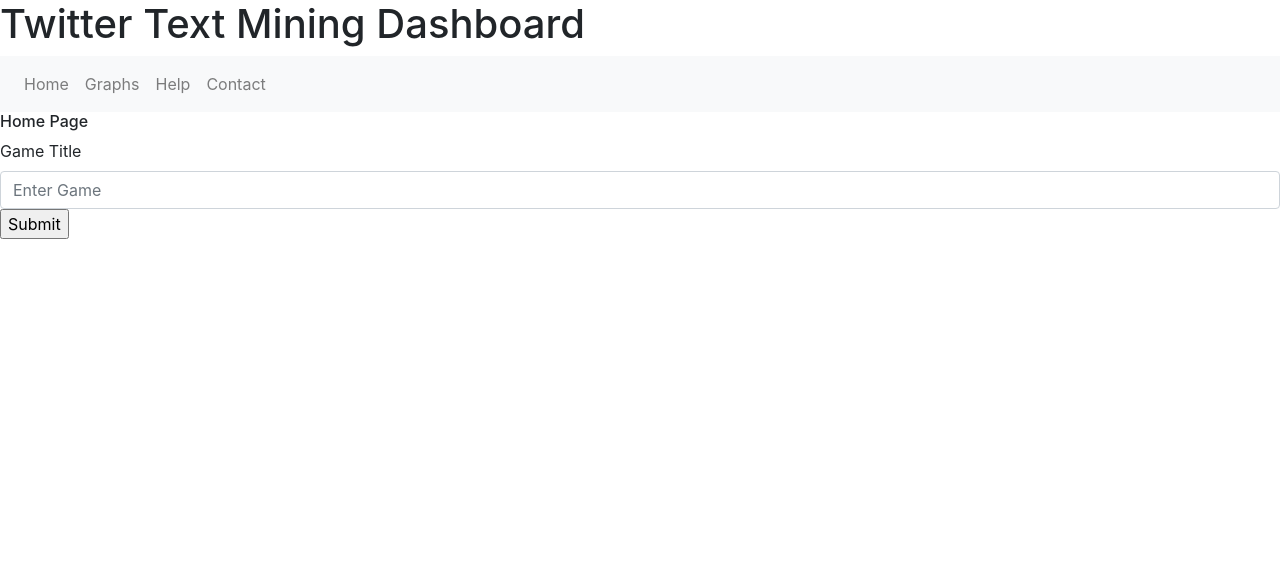
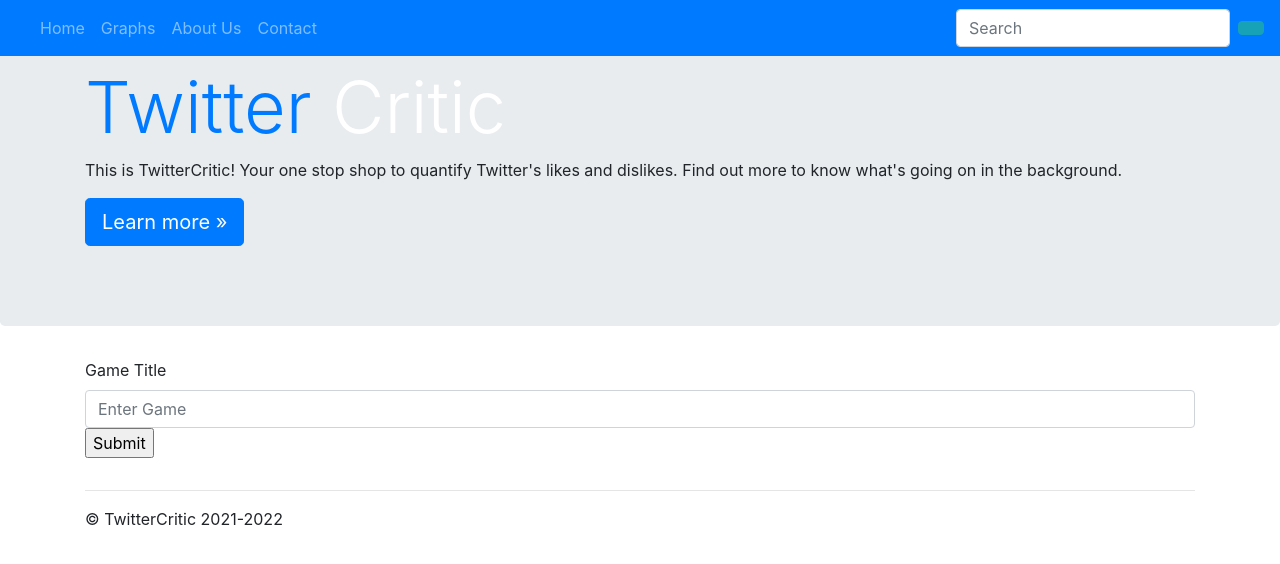
Before and after one commit to lewisj2501/twitter-text-mining, a Flask app: page / in a window 1280 px wide. Shown: the top 564 px of the page. Run offline with Flask 2, Linux system fonts and the light colour scheme.

Commit message:
- Updated Front-end design. - Changed base file to represent changes.

```diff
--- a/templates/base.html
+++ b/templates/base.html
@@ -5,27 +5,55 @@
     <title>{% block title %}{% endblock %}</title>
     <link rel="stylesheet" href="https://cdn.jsdelivr.net/npm/bootstrap@4.3.1/dist/css/bootstrap.min.css"
           integrity="sha384-ggOyR0iXCbMQv3Xipma34MD+dH/1fQ784/j6cY/iJTQUOhcWr7x9JvoRxT2MZw1T" crossorigin="anonymous">
+    <meta charset="utf-8">
+    <meta name="viewport" content="width=device-width, initial-scale=1, shrink-to-fit=no">
+    <meta name="description" content="">
+    <meta name="author" content="">
 </head>
 <body>
-<h1>Twitter Text Mining Dashboard</h1>
-<nav class="navbar navbar-expand-lg navbar-light bg-light">
-    <div class="collapse navbar-collapse" id="navbarNav">
-        <ul class="navbar-nav">
+<nav class="nav justify-content-center navbar navbar-expand-md navbar-dark fixed-top bg-primary">
+      <a class="navbar-brand" href="#"></a>
+      <button class="navbar-toggler" type="button" data-toggle="collapse" data-target="#navbarsExampleDefault" aria-controls="navbarsExampleDefault" aria-expanded="false" aria-label="Toggle navigation">
+        <span class="navbar-toggler-icon"></span>
+      </button>
+
+      <div class="collapse navbar-collapse" id="navbarsExampleDefault">
+        <ul class="navbar-nav mr-auto">
           <li class="nav-item">
-                <a class="nav-link" href="/">Home</a>
+            <a class="nav-link" href="#">Home</a>
           </li>
           <li class="nav-item">
             <a class="nav-link" href="#">Graphs</a>
           </li>
 		  <li class="nav-item">
-                <a class="nav-link" href="#">Help</a>
+            <a class="nav-link" href="#">About Us</a>
           </li>
           <li class="nav-item">
             <a class="nav-link" href="#">Contact</a>
           </li>
         </ul>
+        <form class="form-inline my-2 my-lg-0">
+          <input class="form-control mr-sm-2" type="text" placeholder="Search" aria-label="Search">
+          <button class="btn btn-info my-2 my-sm-0" type="submit">
+			<span class="glyphicon glyphicon-search" aria-hidden="true"></span>
+		  </button>
+        </form>
       </div>
     </nav>
+
+    <main role="main">
+
+      <!-- Main jumbotron for a primary marketing message or call to action -->
+      <div class="jumbotron">
+        <div class="container">
+		<h1 class="display-3">
+		 <span class="text-primary">Twitter</span>
+		 <span class="text-white">Critic</span>
+		</h1>
+         <p>This is TwitterCritic! Your one stop shop to quantify Twitter's likes and dislikes. Find out more to know what's going on in the background.</p>
+         <p><a class="btn btn-primary btn-lg" href="#" role="button">Learn more &raquo;</a></p>
+        </div>
+      </div>
 {% block content %}
 {% endblock %}
 <script src="https://code.jquery.com/jquery-3.3.1.slim.min.js"
@@ -37,6 +65,11 @@
 <script src="https://cdn.jsdelivr.net/npm/bootstrap@4.3.1/dist/js/bootstrap.min.js"
         integrity="sha384-JjSmVgyd0p3pXB1rRibZUAYoIIy6OrQ6VrjIEaFf/nJGzIxFDsf4x0xIM+B07jRM"
         crossorigin="anonymous"></script>
+
+<footer class="container">
+      <p>&copy; TwitterCritic 2021-2022</p>
+</footer>
+
 </body>
 
 </html>
--- a/templates/index.html
+++ b/templates/index.html
@@ -2,8 +2,10 @@
 {% extends "base.html" %}
 {% block title %}Dashboard{% endblock %}
 {% block content %}
-<h6>Home Page</h6>
-
+<div class="container">
+        <!-- Example row of columns -->
+		<div class="row">
+          <div class="col-md-12">
             <form method="get" action="/search">
           <div class="form-group">
             <label for="inputGame">Game Title</label>
@@ -11,5 +13,11 @@
             <input type="submit"></input>
           </div>
             </form>
+          </div>
+        </div>
+
+        <hr>
+
+      </div> <!-- /container -->
 
 {% endblock %}
```
Lines whose indentation alone changed are shown as unchanged.
